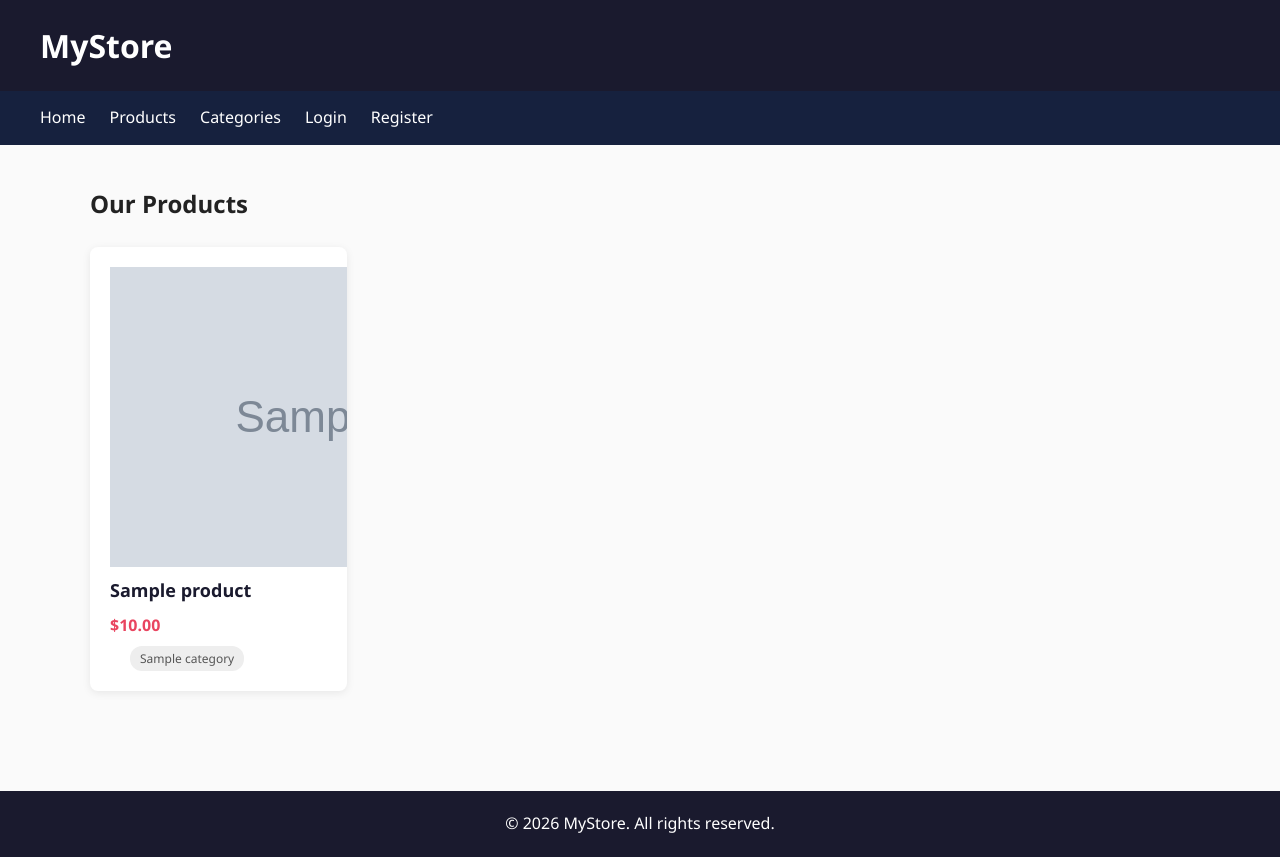
After one commit to Sarikapahal98/ecommerce-catalog, a Flask app: page /products in a window 1280 px wide. The commit adds this page. Run offline with Flask 3, Linux system fonts and the light colour scheme; tables that the repository leaves empty hold one stand-in row (values such as "Sample post"); grey boxes marked "Sample" are stand-in pictures.

Commit message:
Style base layout, product/category grids; add categories page; add hero CTA; reseed clean data

```diff
--- a/app.py
+++ b/app.py
@@ -7,7 +7,29 @@ db = SQLAlchemy(app)#every model class (User, Category, Product) you write will
 
 
 from flask import render_template
+from models import Category, Product
 
 @app.route('/')
 def home():
     return render_template('index.html')
+
+@app.route('/products')
+def products():
+    all_products = Product.query.all()
+    return render_template('products.html', products=all_products)
+
+@app.route('/category/<int:category_id>')
+def category_products(category_id):
+    category = Category.query.get_or_404(category_id)
+    filtered_products = Product.query.filter_by(category_id=category_id).all()
+    return render_template('products.html', products=filtered_products, category=category)
+
+@app.route('/product/<int:product_id>')
+def product_detail(product_id):
+    product = Product.query.get_or_404(product_id)
+    return render_template('product_detail.html', product=product)
+
+@app.route('/categories')
+def categories():
+    all_categories = Category.query.all()
+    return render_template('categories.html', categories=all_categories)
--- /dev/null
+++ b/static/css/style.css
@@ -0,0 +1,166 @@
+*{
+    margin: 0;
+    padding: 0;
+    box_sizing: border-box;
+}
+
+body{
+    font-family: 'Segoe UI', Arial, sans-serif;
+    color: #222;
+    background-color: #fafafa;
+    line-height: 1.6;
+}
+
+header {
+    background-color: #1a1a2e;
+    color: white;
+    padding: 20px 40px;
+}
+
+nav ul{
+    list-style: none;
+    display: flex;
+    gap: 24px;
+    background-color: #16213e;
+    padding: 14px 40px;
+}
+
+nav a {
+    color: white;
+    text-decoration: none;
+    font-weight: 500;
+}
+
+nav a:hover {
+    color: #e94560;
+}
+
+main {
+    padding: 40px;
+    max-width: 1100px;
+    margin: 0 auto;
+}
+
+footer {
+    text-align: center;
+    padding: 20px;
+    background-color: #1a1a2e;
+    color: white;
+    margin-top: 60px;
+}
+
+.product-grid {
+    display: grid;
+    grid-template-columns: repeat(auto-fill, minmax(220px, 1fr));
+    gap: 24px;
+    margin-top: 24px;
+}
+
+.product-card {
+    background: white;
+    border-radius: 8px;
+    padding: 20px;
+    box-shadow: 0 2px 8px rgba(0,0,0,0.08);
+    transition: transform 0.15s ease, box-shadow 0.15s ease;
+    overflow: hidden;
+}
+
+.product-card:hover {
+    transform: translateY(-4px);
+    box-shadow: 0 6px 16px rgba(0,0,0,0.12);
+}
+
+.product-card h3 a {
+    color: #1a1a2e;
+    text-decoration: none;
+    font-size: 18px;
+}
+
+.price {
+    color: #e94560;
+    font-weight: 600;
+    font-size: 16px;
+    margin-top: 8px;
+}
+
+.category-tag {
+    display: inline-block;
+    background: #eee;
+    color: #555;
+    font-size: 12px;
+    padding: 3px 10px;
+    border-radius: 12px;
+    margin-top: 8px;
+    margin-left: 20px;
+    margin-right: 20px;
+}
+
+.hero {
+    padding: 60px 0;
+}
+
+.cta-button {
+    display: inline-block;
+    background: #e94560;
+    color: white;
+    text-decoration: none;
+    padding: 12px 28px;
+    border-radius: 6px;
+    font-weight: 600;
+    margin-top: 16px;
+    transition: background 0.15s ease;
+}
+
+.cta-button:hover {
+    background: #c7304c;
+}
+
+.category-grid {
+    display: grid;
+    grid-template-columns: repeat(auto-fill, minmax(180px, 1fr));
+    gap: 20px;
+    margin-top: 24px;
+}
+
+.category-card {
+    display: block;
+    background: #16213e;
+    color: white;
+    text-decoration: none;
+    text-align: center;
+    padding: 30px 20px;
+    border-radius: 8px;
+    font-weight: 600;
+    font-size: 16px;
+    transition: background 0.15s ease;
+}
+
+.category-card:hover {
+    background: #e94560;
+}
+
+.product_image {
+    width: 100%;
+    height: 180px;
+    object-fit: cover;
+    display: block;
+    margin-bottom: 12px;
+}
+
+.product-detail {
+    display: flex;
+    gap: 40px;
+    flex-wrap: wrap;
+}
+
+.detail-image {
+    width: 320px;
+    height: 320px;
+    object-fit: cover;
+    border-radius: 8px;
+}
+
+.dtail-info {
+    flex: 1;
+    min-width: 250px;
+}
--- a/templates/base.html
+++ b/templates/base.html
@@ -3,6 +3,7 @@
 <head><!--#meta data -->
     <meta charset="UTF-8"><!--#avoid weird char/emoji glitch-->
     <title>MyStore</title>
+    <link rel="stylesheet" href="{{ url_for('static', filename='css/style.css')}}">
 </head>
 <body>
 <header>
--- a/templates/index.html
+++ b/templates/index.html
@@ -1,6 +1,9 @@
 {% extends "base.html" %}
 
 {% block content %}
+<div class="hero">
 <h2>Welcome to MyStore</h2>
 <p>Browse our latest products and categories.</p>
+<a href="/products" class="cta-button">Shop Now</a>
+</div>
 {% endblock %}
--- /dev/null
+++ b/templates/products.html
@@ -0,0 +1,19 @@
+{% extends "base.html" %}
+
+{% block content %}
+   <h2>Our Products</h2>
+   {% if category %}
+    <p class="category-label">Category: {{ category.name }}</p>
+   {% endif %}
+
+   <div class ="product-grid">
+    {% for product in products %}
+    <div class="product-card">
+        <img src="{{ product.image_url }}" alt="{{ product.name }}" class="product-image">
+        <h3><a href="/product/{{ product.id }}">{{ product.name }}</a></h3>
+        <p class="price">${{ "%.2f"|format(product.price) }}</p>
+        <p class="category-tag">{{ product.category.name }}</p>
+    </div>
+    {% endfor %}
+   </div>
+{% endblock %}
```
Also changed, not shown: seed_db.py (+5 -5 lines), templates/categories.html (added, +13 -0 lines), templates/product_detail.html (added, +13 -0 lines), 1 other file.
